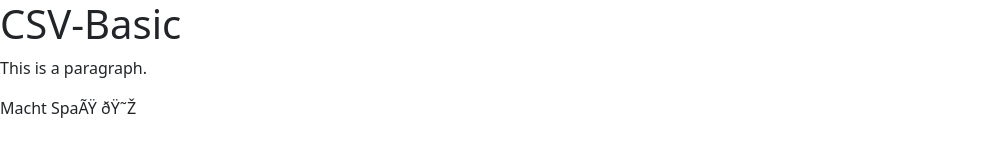
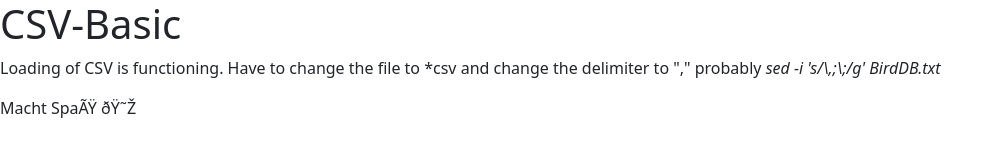
Before and after one commit to gitalm/birdnetpi_github, a plain HTML site: page index.html in a window 1280 px wide. Shown: the whole page, without its empty margins (0-1004 px from the left). Drawn offline with nearby package versions, Linux system fonts and the light colour scheme.

Commit message:
Update index.html

```diff
--- a/index.html
+++ b/index.html
@@ -16,7 +16,8 @@
 
 <div class="">
  <h1>CSV-Basic</h1>
- <p>This is a paragraph.</p>
+ <p>Loading of CSV is functioning. Have to change the file to *csv and change the delimiter to ","
+ probably <i>sed -i  's/\,;\;/g' BirdDB.txt</i></p>
  <p id="d3js">D3.Js Playground</p>
 </div>
 
```
